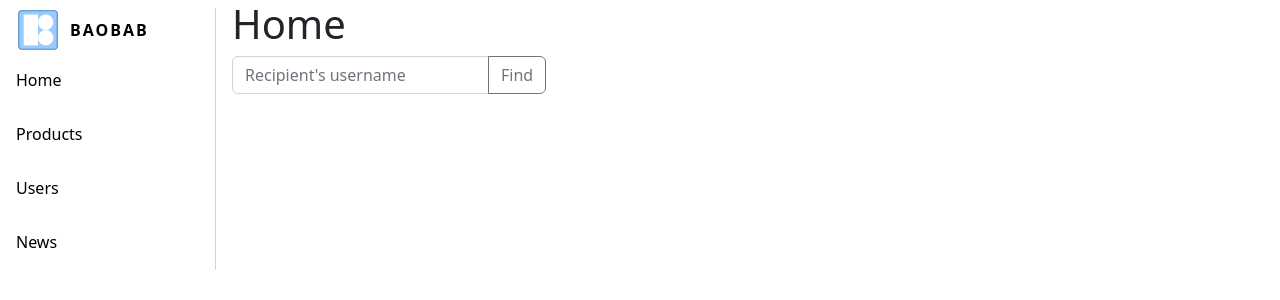
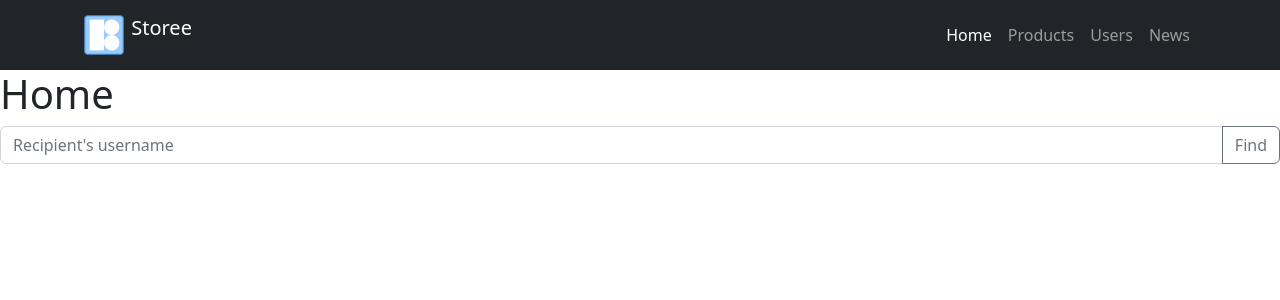
Before and after one commit to bakhtyiar/Storee-shop, a React (Create React App) app: page / in a window 1280 px wide. Shown: the top 300 px of the page. Built offline with nearby package versions, Linux system fonts and the light colour scheme.

Commit message:
Code splitted header. Edited header

```diff
--- a/src/App.js
+++ b/src/App.js
@@ -1,6 +1,5 @@
 import styled from 'styled-components';
-import { NavLink, Link, Routes, Route, Navigate } from 'react-router-dom';
-import logo from './materials/img/logotype/icons8-icons8.svg'
+import { NavLink, Routes, Route, Navigate } from 'react-router-dom';
 import Home from './routes/home';
 import { routes } from './utils/constants';
 import News from './routes/news';
@@ -9,52 +8,7 @@ import Users from './routes/users';
 import NotFound from './routes/notFound';
 import { ErrorBoundary } from 'react-error-boundary'
 import Product from './routes/product';
-
-const StyledLayout = styled.div`
-  display: flex;
-  height: 100%;
-`;
-const StyledHeader = styled.header`
-  display: flex;
-  flex-direction: column;
-  gap: 16px;
-  margin: 8px 16px;
-  min-width: 200px;
-  height: 100%;
-  border-right: 1px solid lightgrey;
-`;
-const StyledUl = styled.ul`
-  list-style: none;
-  padding-left: 0;
-  display: flex;
-  flex-direction: column;
-  gap: 30px;
-`;
-const StyledNavLink = styled(NavLink)`
-  text-decoration: none;
-  color: black;
-  &:hover {
-    border-bottom: 1px solid black;
-  }
-`;
-const HeaderBranding = styled(Link)`
-  color: black;
-  text-decoration: none;
-  display: flex;
-  align-items: center;
-  gap: 10px;
-  font-weight: bold;
-  letter-spacing: 2px;
-  text-transform: uppercase;
-`;
-const StyledImg = styled.img`
-  height: 44px;
-  width: 44px;
-`;
-const StyledRightColumn = styled.div`
-  display: flex;
-  flex-direction: column;
-`;
+import Header from './components/header';
 
 function ErrorFallback({ error, resetErrorBoundary }) {
   return (
@@ -68,19 +22,9 @@ function ErrorFallback({ error, resetErrorBoundary }) {
 
 function App() {
   return (
-    <StyledLayout>
-      <StyledHeader>
-        <HeaderBranding to={routes.home}><StyledImg src={logo} alt="Logotype" />Baobab</HeaderBranding>
-        <nav>
-          <StyledUl>
-            <li><StyledNavLink to={routes.home.path}>Home</StyledNavLink></li>
-            <li><StyledNavLink to={routes.products.path}>Products</StyledNavLink></li>
-            <li><StyledNavLink to={routes.users.path}>Users</StyledNavLink></li>
-            <li><StyledNavLink to={routes.news.path}>News</StyledNavLink></li>
-          </StyledUl>
-        </nav>
-      </StyledHeader>
-      <StyledRightColumn>
+    <div>
+      <Header/>
+      <div>
         <ErrorBoundary
           FallbackComponent={ErrorFallback}
           onReset={() => {
@@ -99,8 +43,8 @@ function App() {
             <Route path={routes.notFound.path} element={<NotFound/>}/>
           </Routes>
         </ErrorBoundary>
-      </StyledRightColumn>
-    </StyledLayout>
+      </div>
+    </div>
   );
 }
 
--- /dev/null
+++ b/src/components/header.jsx
@@ -0,0 +1,36 @@
+import React from 'react';
+import { Container, Nav, Navbar } from 'react-bootstrap';
+import { Link, NavLink } from 'react-router-dom';
+import { routes } from '../utils/constants';
+import styled from 'styled-components';
+import logo from '../materials/img/logotype/icons8-icons8.svg'
+
+const StyledImg = styled.img`
+  height: 44px;
+  width: 44px;
+`;
+
+const Header = () => {
+	return (
+		<Navbar bg="dark" variant="dark">
+        <Container>
+          <Navbar.Brand as={Link} to={routes.home.path}>
+            <StyledImg
+              alt="Logotype"
+              src={logo}
+              className="d-inline-block align-top"
+            />{' '}
+            Storee
+          </Navbar.Brand>
+          <Nav>
+            <Nav.Link as={NavLink} to={routes.home.path} end>Home</Nav.Link>
+            <Nav.Link as={NavLink} to={routes.products.path}>Products</Nav.Link>
+            <Nav.Link as={NavLink} to={routes.users.path}>Users</Nav.Link>
+            <Nav.Link as={NavLink} to={routes.news.path}>News</Nav.Link>
+        </Nav>
+        </Container>
+      </Navbar>
+	);
+}
+
+export default Header;
```
